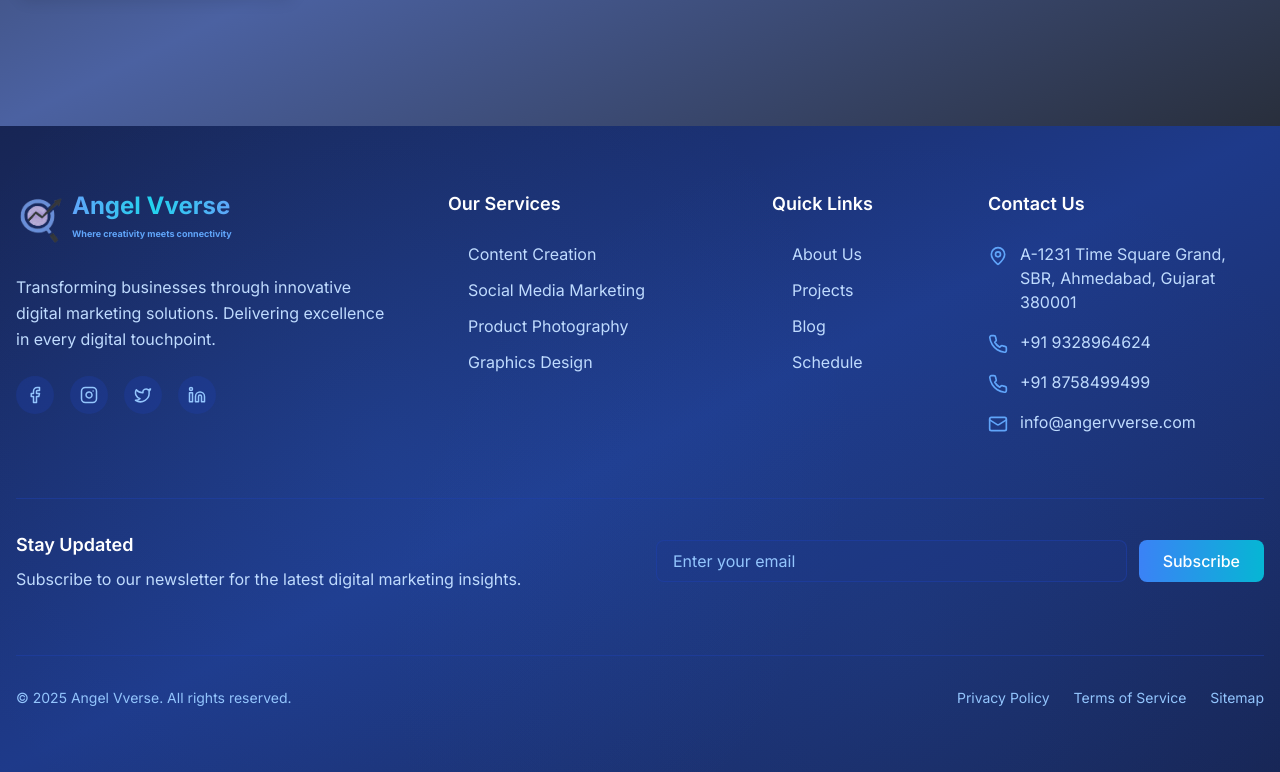
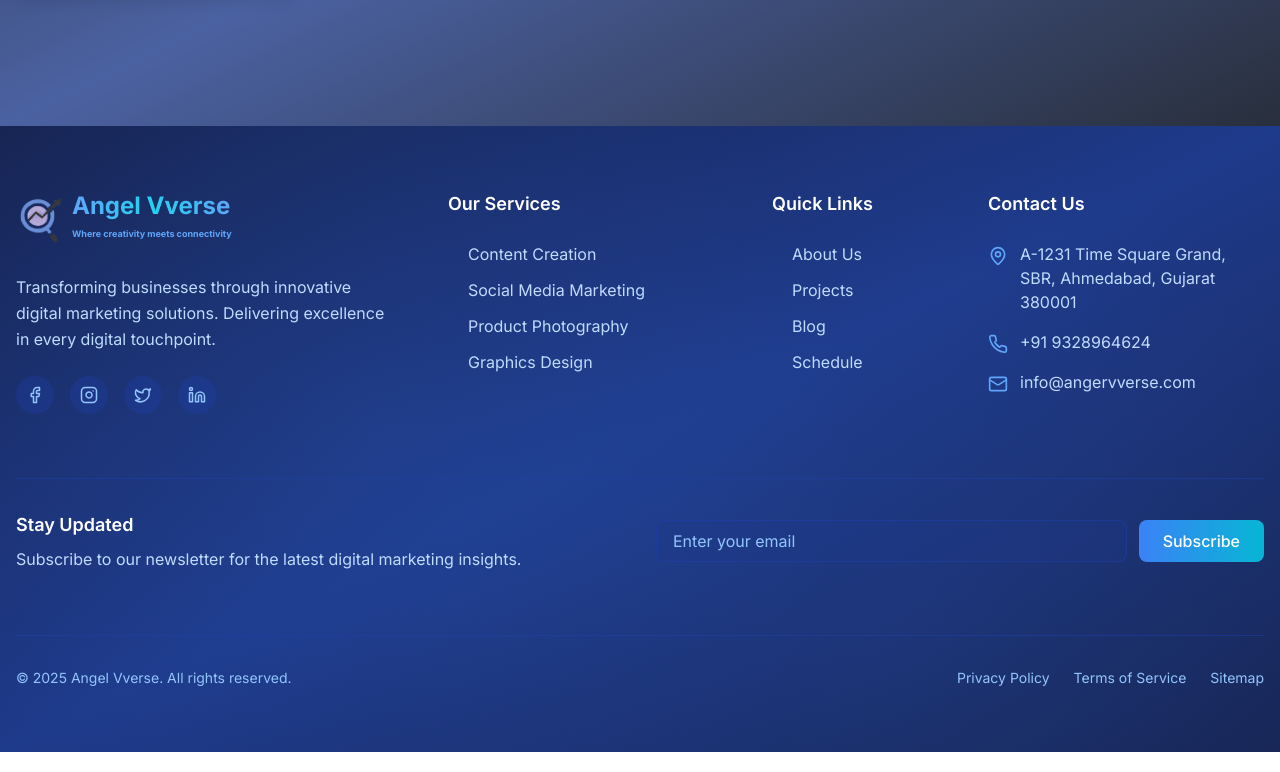
Before and after one commit to Web-Vault/angel-vverse, a Next.js app: page / in a window 1280 px wide. Shown: the part 4653-5425 px from the top of the page. Built offline with nearby package versions, Linux system fonts and the light colour scheme.

Commit message:
number commented

```diff
--- a/components/footer.tsx
+++ b/components/footer.tsx
@@ -144,7 +144,7 @@ export default function Footer() {
                   text: "A-1231 Time Square Grand, SBR, Ahmedabad, Gujarat 380001",
                 },
                 { icon: Phone, text: "+91 9328964624" },
-                { icon: Phone, text: "+91 8758499499" },
+                // { icon: Phone, text: "+91 8758499499" },
                 { icon: Mail, text: "info@angervverse.com" },
                 // { icon: Mail, text: "info@angervverse.com" },
               ].map((contact, index) => (
```
